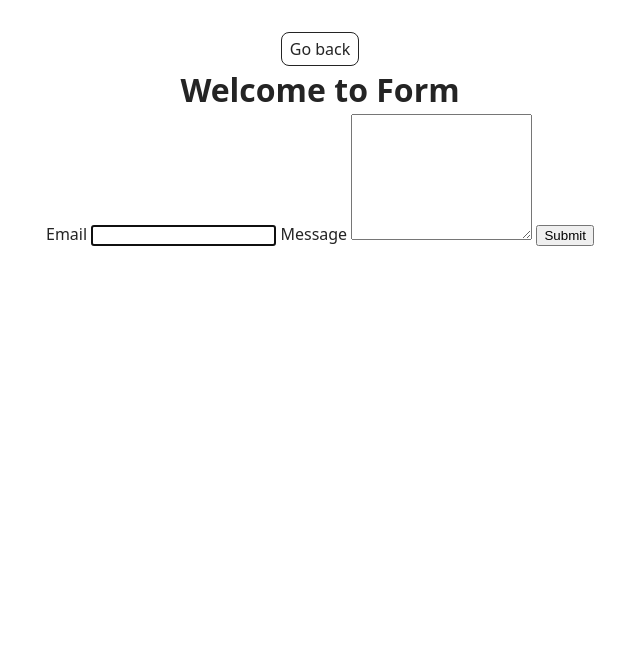
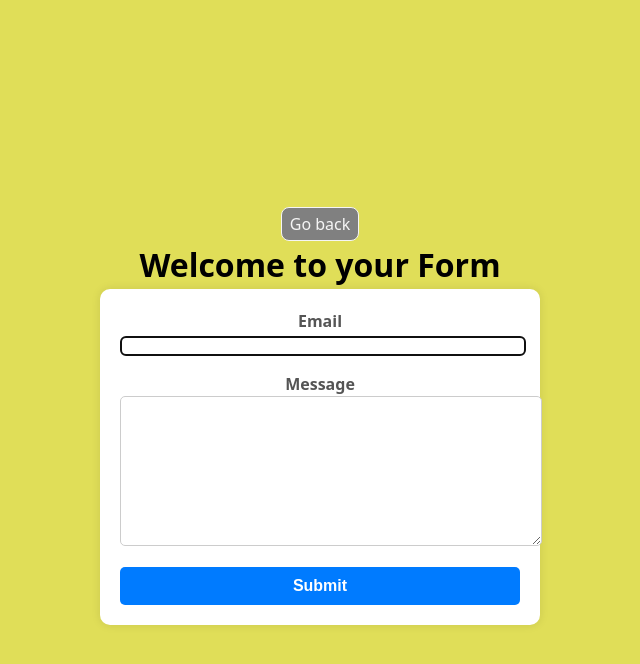
Before and after one commit to YarosTs8191/goit-js-hw-09, a website built with Vite: page src/2-form.html in a window 1280 px wide. Shown: the whole page, without its empty margins (320-960 px from the left). Built offline with nearby package versions, Linux system fonts and the light colour scheme.

Commit message:
hm-9-cont

```diff
--- a/src/2-form.html
+++ b/src/2-form.html
@@ -9,9 +9,9 @@
   </head>
   <body>
     <main>
-      <div class="container">
+      <div class="form-container">
         <a class="back-link" href="./index.html">Go back</a>
-        <h1 class="main-title">Welcome to Form</h1>
+        <h1 class="form-main-title">Welcome to your Form</h1>
         <form class="feedback-form" autocomplete="off">
           <label>
             Email
--- a/src/css/styles.css
+++ b/src/css/styles.css
@@ -17,6 +17,24 @@
 @import url('./back-link.css');
 @import url('./footer.css');
 
+.header {
+  display: flex;
+  justify-content: center;
+  align-items: center;
+  background-color: #e0de58;
+  margin: 0 auto;
+  padding: 0;
+  width: 800px;
+  height: 400px;
+}
+.hw-9-container {
+  display: flex;
+  justify-content: center;
+  align-items: center;
+  width: 100%;
+  height: 100vh;
+}
+
 .gallery {
   display: flex;
   flex-wrap: wrap;
@@ -25,7 +43,16 @@
   padding: 0;
   list-style: none;
 }
-
+.gallery-main-title {
+  color: black;
+}
+.gallery-container {
+  display: flex;
+  justify-content: center;
+  align-items: center;
+  flex-direction: column;
+  background-color: #e0de58;
+}
 .gallery-item {
   flex-flow: calc(33.333% - 20px);
   max-width: 500px;
@@ -52,3 +79,72 @@
 .gallery-back-link {
   align-items: center;
 }
+
+.back-link {
+  color: whitesmoke;
+  background-color: gray;
+}
+
+.form-container {
+  display: flex;
+  justify-content: center;
+  align-items: center;
+  flex-direction: column;
+  background-color: #e0de58;
+  height: 800px;
+}
+.form-main-title {
+  color: black;
+}
+
+.feedback-form {
+  display: flex;
+  flex-direction: column;
+  align-items: center;
+  gap: 15px;
+  background: #fff;
+  padding: 20px;
+  border-radius: 10px;
+  box-shadow: 0 0 10px rgba(0, 0, 0, 0.1);
+  width: 100%;
+  max-width: 400px;
+}
+
+label {
+  font-size: 16px;
+  font-weight: bold;
+  color: #555;
+  width: 100%;
+}
+
+textarea {
+  width: 100%;
+  padding: 10px;
+  border: 1px solid #ccc;
+  border-radius: 5px;
+  font-size: 14px;
+}
+
+input {
+  width: 100%;
+  border: 1px solid #ccc;
+  border-radius: 5px;
+  font-size: 14px;
+}
+
+button {
+  width: 100%; /* Робимо кнопку на всю ширину форми */
+  padding: 10px;
+  font-size: 16px;
+  font-weight: bold;
+  color: #fff;
+  background-color: #007bff;
+  border: none;
+  border-radius: 5px;
+  cursor: pointer;
+  transition: background 0.3s;
+}
+
+button:hover {
+  background-color: #0056b3;
+}
```
Also changed, not shown: src/1-gallery.html (+2 -2 lines), src/index.html (+3 -1 lines).
